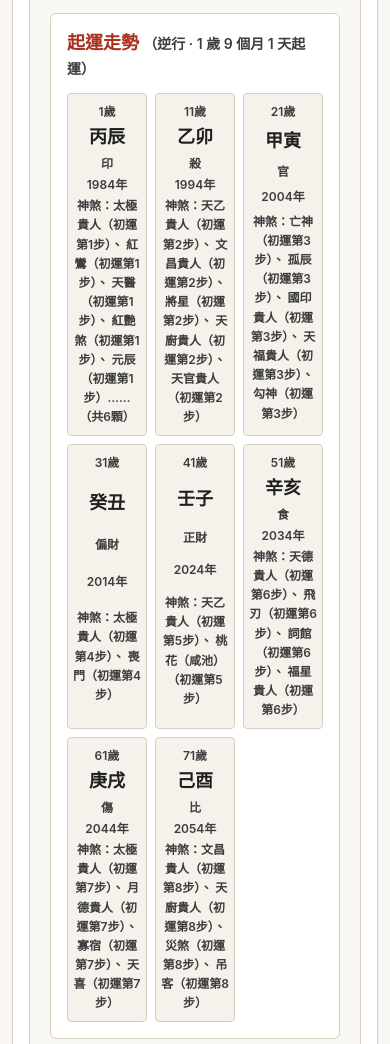
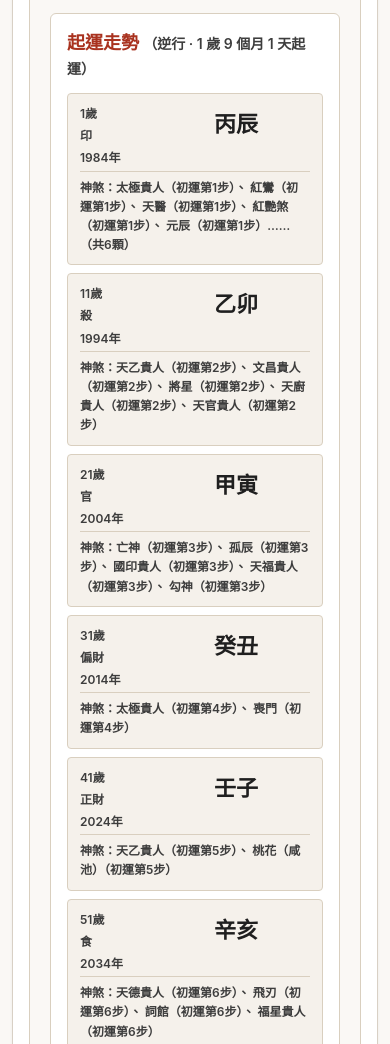
Before and after one commit to donma/bazi-js, a website: page demo/index.html in a window 390 px wide. Shown: the part 6516-7560 px from the top of the page. Drawn offline with Linux system fonts and the light colour scheme.

Commit message:
docs: add browser usage guide and improve responsive cards

```diff
--- a/demo/app.js
+++ b/demo/app.js
@@ -112,7 +112,7 @@ function updateRender() {
       preset
     });
     chartContainer.innerHTML = svgStr;
-    chartHint.textContent = '窄螢幕請在命盤區內左右滑動，以保留完整文字清晰度。';
+    chartHint.textContent = '窄螢幕會自動換行，文字保持清楚，不需要水平捲軸。';
   }
   document.getElementById('json-output').textContent = JSON.stringify(currentResult, null, 2);
 }
--- a/demo/index.html
+++ b/demo/index.html
@@ -131,7 +131,7 @@
           <div class="chart-viewer" id="chart-container" role="region" aria-label="八字命盤圖表" tabindex="0">
             <!-- 動態插入 SVG -->
           </div>
-          <p class="chart-hint">窄螢幕請在命盤區內左右滑動，以保留完整文字清晰度。</p>
+          <p class="chart-hint">窄螢幕會自動換行，文字保持清楚，不需要水平捲軸。</p>
 
           <!-- 展開檢視結構化 JSON 資料 -->
           <details style="margin-top: 16px;">
@@ -148,6 +148,6 @@
   </div>
 
   <script src="../dist/bazi-sdk.js?v=2.0.0"></script>
-  <script src="./app.js?v=1.0.8"></script>
+  <script src="./app.js?v=1.0.9"></script>
 </body>
 </html>
--- a/demo/styles.css
+++ b/demo/styles.css
@@ -693,18 +693,20 @@ input:focus, select:focus {
 
 .responsive-luck-grid {
   display: grid;
-  grid-template-columns: repeat(auto-fit, minmax(76px, 1fr));
+  grid-template-columns: 1fr;
   gap: 8px;
 }
 
 .responsive-luck-grid article {
   display: grid;
+  grid-template-columns: minmax(80px, 110px) minmax(78px, 100px) minmax(70px, 100px) minmax(78px, 110px) minmax(0, 1fr);
+  align-items: center;
   gap: 2px;
-  padding: 8px 5px;
+  padding: 10px 12px;
   border: 1px solid var(--responsive-border);
   border-radius: 4px;
   background: var(--responsive-grid);
-  text-align: center;
+  text-align: left;
 }
 
 .responsive-luck-grid span,
@@ -722,7 +724,8 @@ input:focus, select:focus {
 
 .responsive-luck-grid strong {
   color: var(--responsive-text);
-  font-size: 18px;
+  font-size: 22px;
+  text-align: center;
 }
 
 .responsive-shensha .responsive-detail-list {
@@ -906,8 +909,26 @@ footer {
   .responsive-info-grid,
   .responsive-pillar-grid,
   .responsive-strength-summary,
-  .responsive-transit-grid {
+  .responsive-transit-grid,
+  .responsive-luck-grid {
     grid-template-columns: 1fr;
+  }
+  .responsive-luck-grid article {
+    grid-template-columns: 72px minmax(0, 1fr);
+    gap: 3px 10px;
+    padding: 10px 12px;
+    text-align: left;
+  }
+  .responsive-luck-grid article strong {
+    grid-row: span 2;
+    align-self: center;
+    font-size: 22px;
+    text-align: center;
+  }
+  .responsive-luck-grid article .responsive-luck-shensha {
+    grid-column: 1 / -1;
+    padding-top: 6px;
+    border-top: 1px solid var(--responsive-border);
   }
   .responsive-transit-shensha {
     grid-template-columns: 1fr;
```
Also changed, not shown: README.md.
